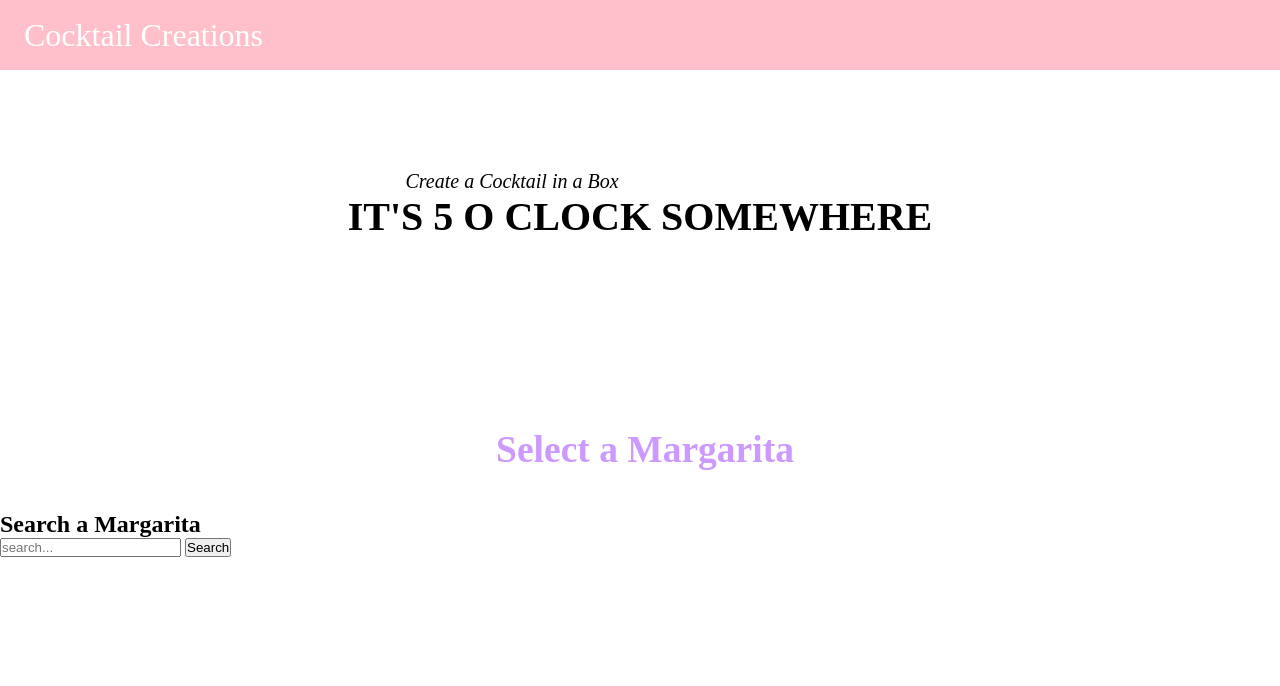
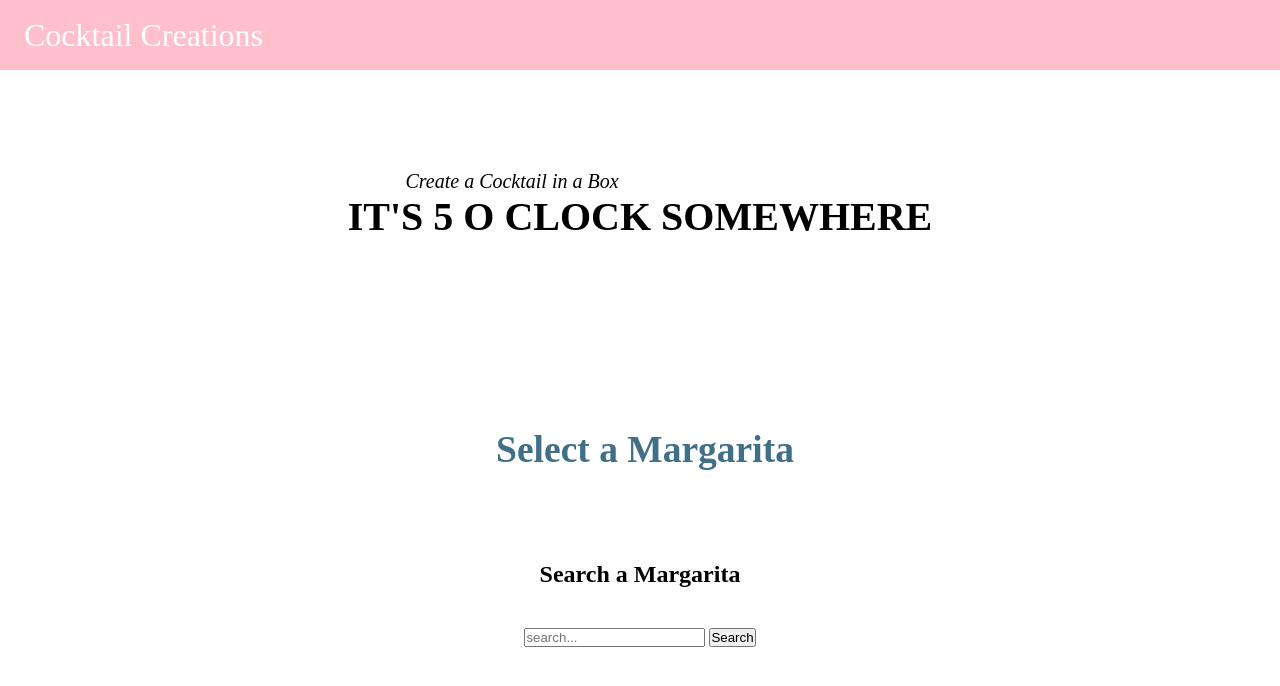
Before and after one commit to lexiroro/Phase1Project, a plain HTML site: page index.html in a window 1280 px wide. Drawn offline with Linux system fonts and the light colour scheme; no server answers.

Commit message:
end of night changes

```diff
--- a/project.css
+++ b/project.css
@@ -123,19 +123,18 @@ li {
 }
 
 #section > h2 {
-  color: #cc99ff;
+  color: #407088;
   padding: 40px;
   margin-top: 10px;
   text-align: center;
 }
 
-#section > #searchbar {
-  text-align: right;
-  padding-bottom: 200px;
-  padding-right: 70px;
+.searchbar {
+  text-align: center;
+  padding-top: 50px;
 }
 
-.form {
-  padding-bottom: 200px;
-  padding-right: 70px;
+.form-container {
+  text-align: center;
+  margin: 40px;
 }
```
